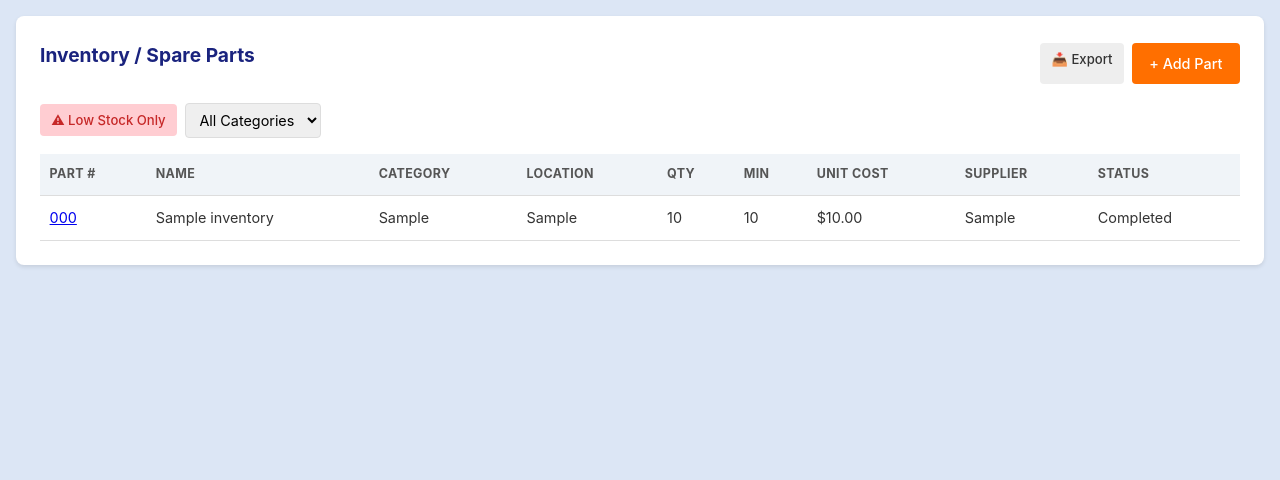
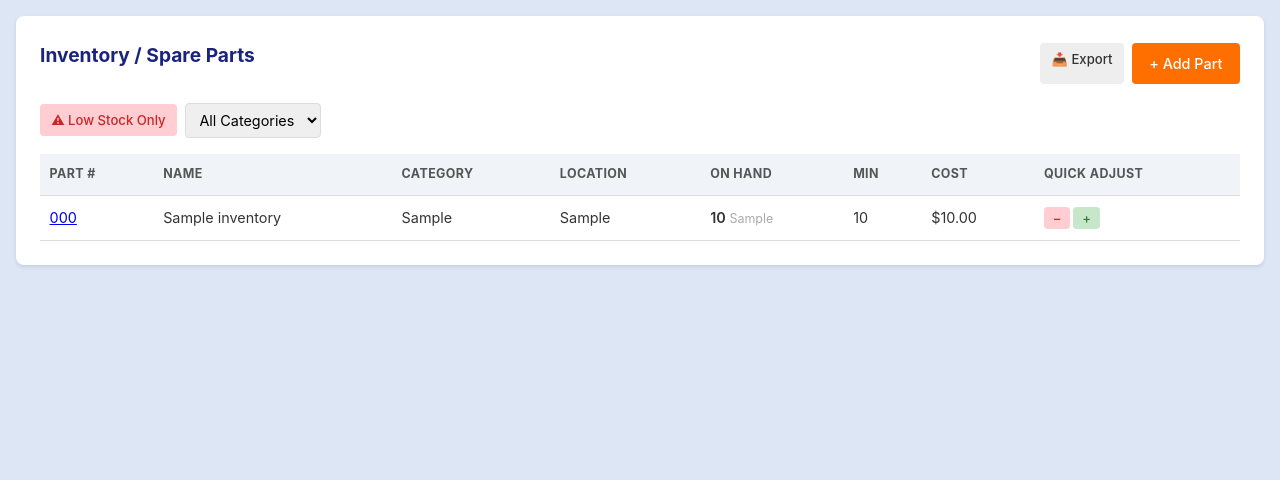
Before and after one commit to 1234zahradnik/rivets-mms, a Flask app: page /inventory in a window 1280 px wide. Shown: the part 109-589 px from the top of the page. Run offline with Flask 3, Linux system fonts and the light colour scheme; a user stored in the database is signed in; tables that the repository leaves empty hold one stand-in row (values such as "Sample post").

Commit message:
Inventory quick-adjust buttons, My Jobs WO filter, print view improvements

```diff
--- a/app.py
+++ b/app.py
@@ -442,6 +442,7 @@ def machines_export():
 def work_orders():
     status_filter   = request.args.get('status', '')
     priority_filter = request.args.get('priority', '')
+    assigned_filter = request.args.get('assigned', '')
     search          = request.args.get('q', '').strip()
     page            = safe_int(request.args.get('page', 1), 1)
 
@@ -450,6 +451,8 @@ def work_orders():
         query = query.filter_by(status=status_filter)
     if priority_filter:
         query = query.filter_by(priority=priority_filter)
+    if assigned_filter:
+        query = query.filter(WorkOrder.assigned_to.ilike(f'%{assigned_filter}%'))
     if search:
         like = f'%{search}%'
         query = query.filter(
@@ -460,6 +463,7 @@ def work_orders():
     wos, total, pages = paginate(query.order_by(WorkOrder.created_at.desc()), page, app.config.get('PER_PAGE', 25))
     return render_template('work_orders.html', wos=wos,
                            status_filter=status_filter, priority_filter=priority_filter,
+                           assigned_filter=assigned_filter,
                            search=search, page=page, pages=pages, total=total)
 
 
--- a/templates/inventory.html
+++ b/templates/inventory.html
@@ -45,25 +45,38 @@
 <th>Name</th>
 <th>Category</th>
 <th>Location</th>
-<th>Qty</th>
+<th>On Hand</th>
 <th>Min</th>
-<th>Unit Cost</th>
-<th>Supplier</th>
-<th>Status</th>
+<th>Cost</th>
+<th>Quick Adjust</th>
 </tr>
 </thead>
 <tbody>
 {% for item in items %}
 <tr {% if item.is_low_stock %}style="background:#ffebee;"{% endif %}>
 <td><a href="{{ url_for('inventory_detail', id=item.id) }}">{{ item.part_number }}</a></td>
-<td>{{ item.name[:30] }}</td>
+<td>{{ item.name[:28] }}</td>
 <td>{{ item.category or '-' }}</td>
 <td>{{ item.location or '-' }}</td>
-<td>{% if item.is_low_stock %}<strong style="color:var(--danger);">{{ item.quantity_on_hand }}</strong>{% else %}{{ item.quantity_on_hand }}{% endif %}</td>
+<td id="qty-{{ item.id }}" style="font-weight:600;">
+  {% if item.is_low_stock %}<span style="color:var(--danger);">{{ item.quantity_on_hand }}</span>{% else %}{{ item.quantity_on_hand }}{% endif %}
+  <span style="color:#aaa;font-size:0.78rem;font-weight:400;"> {{ item.unit_of_measure }}</span>
+</td>
 <td>{{ item.min_stock_level }}</td>
 <td>${{ '%.2f'|format(item.unit_cost) }}</td>
-<td>{{ item.supplier or '-' }}</td>
-<td>{{ item.status }}</td>
+<td style="white-space:nowrap;">
+<form method="post" action="{{ url_for('inventory_adjust', id=item.id) }}" style="display:inline-flex;gap:3px;align-items:center;">
+<input type="hidden" name="quantity" id="qval-{{ item.id }}" value="{{ item.quantity_on_hand }}">
+<input type="hidden" name="notes" value="Quick adjust from list">
+<input type="hidden" name="performed_by" value="{{ current_user.display_name or current_user.username }}">
+<button type="button" class="btn btn-sm" style="padding:0.2rem 0.55rem;background:#ffcdd2;color:#c62828;"
+  onclick="quickAdj({{ item.id }}, -1)">−</button>
+<span id="qdisplay-{{ item.id }}" style="min-width:28px;text-align:center;font-weight:600;color:#1a237e;display:none;font-size:0.9rem;">{{ item.quantity_on_hand }}</span>
+<button type="button" class="btn btn-sm" style="padding:0.2rem 0.55rem;background:#c8e6c9;color:#2e7d32;"
+  onclick="quickAdj({{ item.id }}, 1)">+</button>
+<button type="submit" class="btn btn-sm btn-primary" id="save-{{ item.id }}" style="display:none;padding:0.2rem 0.5rem;">✓</button>
+</form>
+</td>
 </tr>
 {% endfor %}
 </tbody>
@@ -81,4 +94,21 @@
 {% endif %}
 </div>
 
+{% block extra_js %}
+<script>
+var pending = {};
+function quickAdj(id, delta){
+  var inp = document.getElementById('qval-'+id);
+  var disp = document.getElementById('qdisplay-'+id);
+  var saveBtn = document.getElementById('save-'+id);
+  if(pending[id] === undefined) pending[id] = parseInt(inp.value) || 0;
+  pending[id] = Math.max(0, pending[id] + delta);
+  inp.value = pending[id];
+  disp.textContent = pending[id];
+  disp.style.display = 'inline';
+  saveBtn.style.display = 'inline-block';
+}
+</script>
 {% endblock %}
+
+{% endblock %}
```
Also changed, not shown: templates/work_orders.html (+6 -3 lines).
